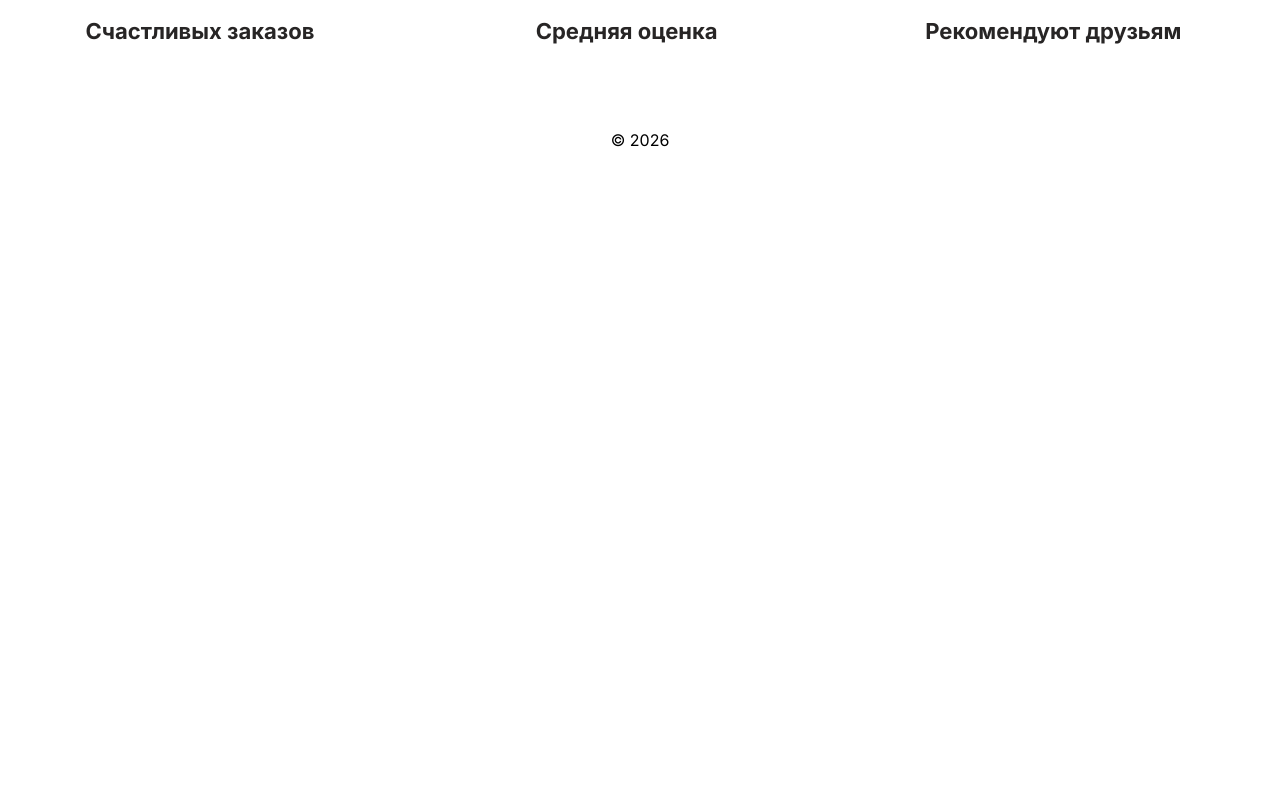
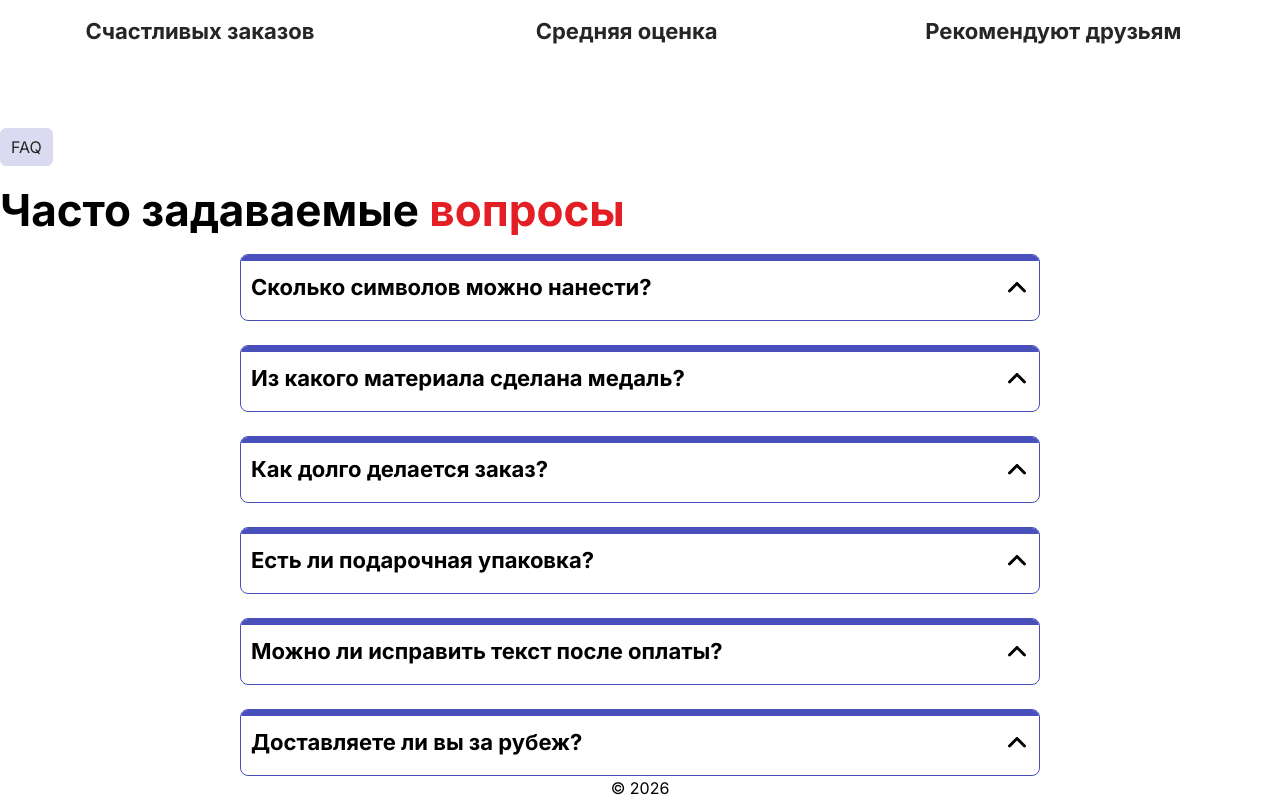
Before and after one commit to PapersNotIncluded/happyland-coin, a Vue app: page / in a window 1280 px wide. Shown: the part 2233-3033 px from the top of the page. Before the commit the page ends 2385 px from the top, so only its background shows below. Built offline with nearby package versions, Linux system fonts and the light colour scheme.

Commit message:
Добавил блок с faq

```diff
--- a/src/pages/HappyCoinMain.vue
+++ b/src/pages/HappyCoinMain.vue
@@ -5,6 +5,7 @@ import { StepsScreen } from '@/widgets/steps-screen'
 import { AboutScreen } from '@/widgets/about-screen'
 import { ReviewScreen } from '@/widgets/review-screen'
 import ConstructorScreen from '@/widgets/constructor-screen/ui/ConstructorScreen.vue'
+import FaqScreen from '@/widgets/faq-screen/ui/FaqScreen.vue'
 </script>
 
 <template>
@@ -15,6 +16,7 @@ import ConstructorScreen from '@/widgets/constructor-screen/ui/ConstructorScreen
       <StepsScreen />
       <ConstructorScreen />
       <ReviewScreen />
+      <FaqScreen />
     </div>
   </default-layout>
 </template>
--- /dev/null
+++ b/src/widgets/faq-screen/model/type.ts
@@ -0,0 +1,5 @@
+export interface FaqContentType {
+  title: string
+  text: string
+  opened: boolean
+}
--- /dev/null
+++ b/src/widgets/faq-screen/ui/FaqScreen.vue
@@ -0,0 +1,103 @@
+<script setup lang="ts">
+import { ref } from 'vue'
+import type { FaqContentType } from '../model/type'
+import { CoinTag } from '@/shared/coin-tag'
+import { CoinHeading } from '@/shared/coin-heading'
+
+const faqContent = ref<FaqContentType[]>([
+  {
+    title: 'Сколько символов можно нанести?',
+    text: 'До 60 символов на каждой стороне медали. Этого достаточно для имён, дат и короткого признания.',
+    opened: false,
+  },
+  {
+    title: 'Из какого материала сделана медаль?',
+    text: 'Медаль изготовлена из износостойкого металлического сплава с гальваническим покрытием под золото или серебро.',
+    opened: false,
+  },
+  {
+    title: 'Как долго делается заказ?',
+    text: 'Изготовление занимает 1–3 рабочих дня. Доставка по России — ещё 2–7 дней в зависимости от региона.',
+    opened: false,
+  },
+  {
+    title: 'Есть ли подарочная упаковка?',
+    text: 'Каждая медаль поставляется в бархатной коробочке. По желанию можно добавить открытку с вашим посланием.',
+    opened: false,
+  },
+  {
+    title: 'Можно ли исправить текст после оплаты?',
+    text: 'Да! До начала гравировки наш менеджер свяжется с вами и подтвердит текст. Изменения бесплатны.',
+    opened: false,
+  },
+  {
+    title: 'Доставляете ли вы за рубеж?',
+    text: 'На данный момент доставка осуществляется по России и странам СНГ. Уточняйте детали при оформлении заказа.',
+    opened: false,
+  },
+])
+
+const toggleAccordion = (index: number) => {
+  if (faqContent.value[index]) {
+    faqContent.value[index].opened = !faqContent.value[index].opened
+  }
+}
+</script>
+
+<template>
+  <div class="flex flex-col gap-4">
+    <CoinTag tag-type="fill">FAQ</CoinTag>
+    <CoinHeading>Часто задаваемые <span>вопросы</span></CoinHeading>
+    <div class="flex flex-col items-center gap-6">
+      <div
+        v-for="(item, i) in faqContent"
+        :key="item.title"
+        class="accordion"
+        @click="toggleAccordion(i)"
+      >
+        <div class="flex items-center justify-between">
+          <p class="inter-700 text-[22px]">{{ item.title }}</p>
+          <img
+            alt="Arrow icon"
+            :class="['w-[24px] transition-transform duration-300', item.opened ? 'rotate-180' : '']"
+            src="@/shared/assets/arrow-up.svg"
+          />
+        </div>
+        <div :class="['accordion__wrapper', item.opened ? 'accordion__wrapper_opened' : '']">
+          <div class="accordion__item">
+            <p class="mt-[18px] text-[18px]">{{ item.text }}</p>
+          </div>
+        </div>
+        <div class="absolute top-0 left-0 h-[6px] w-full bg-[#4950bc]"></div>
+      </div>
+    </div>
+  </div>
+</template>
+
+<style scoped lang="scss">
+.accordion {
+  border: 1px solid #4950bc;
+  cursor: pointer;
+  max-width: 800px;
+  width: 100%;
+  padding: 16px 10px;
+  user-select: none;
+  border-radius: 8px;
+  position: relative;
+  overflow: hidden;
+
+  &__wrapper {
+    display: grid;
+    grid-template-rows: 0fr;
+    transition: 300ms grid-template-rows ease;
+
+    &_opened {
+      grid-template-rows: 1fr;
+    }
+  }
+
+  &__item {
+    overflow: hidden;
+  }
+}
+</style>
```
Also changed, not shown: src/shared/assets/arrow-up.svg (added), src/widgets/faq-screen/index.ts (added).
